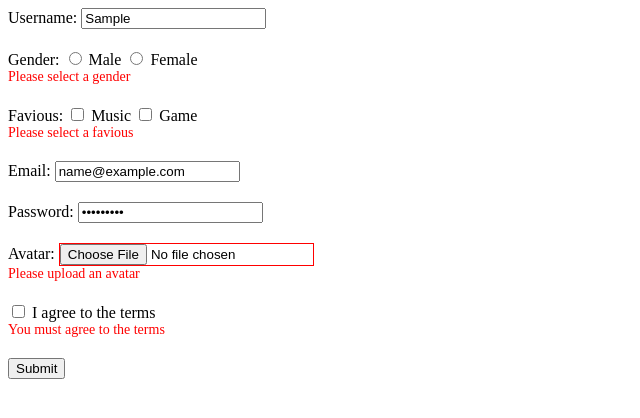
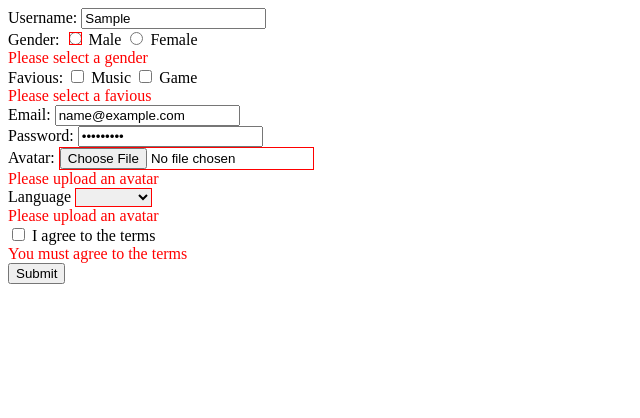
Before and after one commit to ongcaoboi/font_end_lib, a website: page test/validation.html in a window 1280 px wide. Both pictures are taken after typing "Sample", "name@example.com", "Sample123" into the empty fields and a click on the button "Submit". Shown: the whole page, without its empty margins (0-640 px from the left). Drawn offline with Linux system fonts and the light colour scheme.

Commit message:
add validate select-option

```diff
--- a/test/validation.html
+++ b/test/validation.html
@@ -12,46 +12,57 @@
 
 <body>
   <form id="myForm">
-    <div class="form-group">
+    <div class="fg-validate">
       <label for="username">Username:</label>
       <input type="text" name="username" id="username">
-      <div class="error-message"></div>
+      <div class="fg-error-mg-validate"></div>
     </div>
 
-    <div class="form-group">
+    <div class="fg-validate">
       <label>Gender:</label>
       <label><input type="radio" name="gender" value="male"> Male</label>
       <label><input type="radio" name="gender" value="female"> Female</label>
-      <div class="error-message"></div>
+      <div class="fg-error-mg-validate"></div>
     </div>
 
-    <div class="form-group">
+    <div class="fg-validate">
       <label>Favious:</label>
       <label><input type="checkbox" name="favious" value="music"> Music</label>
       <label><input type="checkbox" name="favious" value="game"> Game</label>
-      <div class="error-message"></div>
+      <div class="fg-error-mg-validate"></div>
     </div>
-    <div class="form-group">
+    <div class="fg-validate">
       <label for="email">Email:</label>
       <input type="email" name="email" id="email">
-      <div class="error-message"></div>
+      <div class="fg-error-mg-validate"></div>
     </div>
 
-    <div class="form-group">
+    <div class="fg-validate">
       <label for="password">Password:</label>
       <input type="password" name="password" id="password">
-      <div class="error-message"></div>
+      <div class="fg-error-mg-validate"></div>
     </div>
 
-    <div class="form-group">
+    <div class="fg-validate">
       <label for="avatar">Avatar:</label>
       <input type="file" name="avatar" id="avatar">
-      <div class="error-message"></div>
+      <div class="fg-error-mg-validate"></div>
     </div>
 
-    <div class="form-group">
+    <div class="fg-validate">
+      <label>Language</label>
+      <select name="language" id="language">
+        <option value=""></option>
+        <option value="vn">Viet Nam</option>
+        <option value="cn">Chine</option>
+        <option value="us">US</option>
+      </select>
+      <div class="fg-error-mg-validate"></div>
+    </div>
+
+    <div class="fg-validate">
       <label><input type="checkbox" name="terms" id="terms"> I agree to the terms</label>
-      <div class="error-message"></div>
+      <div class="fg-error-mg-validate"></div>
     </div>
 
     <button type="submit">Submit</button>
@@ -107,6 +118,13 @@
         type: 'file'
       },
       {
+        selector: '[name="language"]',
+        test: (value) => {
+          return value ? '' : 'Please upload an avatar';
+        },
+        type: 'select'
+      },
+      {
         selector: '[name="terms"]',
         test: (value) => {
           return value.length > 0 ? '' : 'You must agree to the terms';
--- a/validation/style.css
+++ b/validation/style.css
@@ -1,13 +1,18 @@
-.form-group {
-  margin-bottom: 20px;
+:root {
+  --text-danger: red;
 }
 
-.error-message {
-  color: red;
-  font-size: 14px;
+.fg-validate .fg-error-mg-validate {
+  color: var(--text-danger);
 }
 
-.invalid select,
-.invalid input {
-  border: 1px solid red;
+.fg-invalid-validate select,
+.fg-invalid-validate input {
+  border: 1px solid var(--text-danger) !important;
 }
+
+.fg-invalid-validate select:focus,
+.fg-invalid-validate input:focus {
+  border-color: var(--text-danger) !important;
+  box-shadow: inset 0 0 0 1px var(--text-danger) !important;
+}
--- a/validation/validation.js
+++ b/validation/validation.js
@@ -1,40 +1,39 @@
 function Validation(options) {
   let defaultOptions = {
-    errorSelector: '.error-message',
-    classError: 'invalid',
-    formGroupSelector: '.form-group'
+    errorSelector: '.fg-error-mg-validate',
+    classError: 'fg-invalid-validate',
+    formGroupSelector: '.fg-validate'
   }
 
   function getParentElement(element, selector) {
     while (element.parentElement) {
       if (element.parentElement.matches(selector)) {
-        return element.parentElement
+        return element.parentElement;
       }
-      element = element.parentElement
+      element = element.parentElement;
     }
   }
 
   function getErrorElement(element) {
-    let formGroupElement = getParentElement(element, options.formGroupSelector)
-    return formGroupElement.querySelector(options.errorSelector)
+    let formGroupElement = getParentElement(element, options.formGroupSelector);
+    return formGroupElement.querySelector(options.errorSelector);
   }
 
-  options = { ...defaultOptions, ...options }
-  let formValues = {}
+  options = { ...defaultOptions, ...options };
 
-  const formElement = document.querySelector(options.form)
-  const queryOne = formElement.querySelector.bind(formElement)
-  const queryAll = formElement.querySelectorAll.bind(formElement)
+  const formElement = document.querySelector(options.form);
+  const queryOne = formElement.querySelector.bind(formElement);
+  const queryAll = formElement.querySelectorAll.bind(formElement);
 
-  let selectorRules = {}
+  let selectorRules = {};
 
   function getValueFromControl(control) {
     if (control.type === 'checkbox') {
-      const array = []
-      const elements = queryAll(control.selector)
+      const array = [];
+      const elements = queryAll(control.selector);
       for (let i = 0; i < elements.length; i++) {
         if (elements[i].checked) {
-          array.push(elements[i].value)
+          array.push(elements[i].value);
         }
       }
       return {
@@ -43,11 +42,11 @@ function Validation(options) {
       }
 
     } else if (control.type === 'radio') {
-      const elements = queryAll(control.selector)
+      const elements = queryAll(control.selector);
       let value = null;
       for (let i = 0; i < elements.length; i++) {
         if (elements[i].checked) {
-          value = elements[i].value
+          value = elements[i].value;
         }
       }
       return {
@@ -55,15 +54,23 @@ function Validation(options) {
         value: value
       }
     } else if (control.type === 'file') {
-      const element = queryOne(control.selector)
+      const element = queryOne(control.selector);
       const value = element.files.length > 0 ? element.files : null;
       return {
         name: element.name,
         value: value
       }
+    } else if (control.type === 'select') {
+      const element = queryOne(control.selector);
+      console.log({element}, element.value);
+      const value = element.value;
+      return {
+        name: element.name,
+        value: value
+      }
     } else {
-      const element = queryOne(control.selector)
-      const value = element.value
+      const element = queryOne(control.selector);
+      const value = element.value;
       return {
         name: element.name,
         value: element.value
@@ -73,7 +80,7 @@ function Validation(options) {
 
   function regexValidator(value, regex, message) {
     if (typeof message === 'undefined') {
-      message = 'Invalid format'
+      message = 'Invalid format';
     }
     return regex.test(value) ? '' : message;
   }
@@ -81,7 +88,7 @@ function Validation(options) {
   function addEventBlur(inputElement, rule) {
     if (inputElement) {
       inputElement.onblur = () => {
-        validate(inputElement, rule)
+        validate(inputElement, rule);
       }
     }
   }
@@ -89,10 +96,10 @@ function Validation(options) {
   function addEventInput(inputElement) {
     if (inputElement) {
       inputElement.oninput = () => {
-        let formGroupElement = getParentElement(inputElement, options.formGroupSelector)
-        let errorElement = formGroupElement.querySelector(options.errorSelector)
-        errorElement.innerText = ''
-        formGroupElement.classList.remove(options.classError)
+        let formGroupElement = getParentElement(inputElement, options.formGroupSelector);
+        let errorElement = formGroupElement.querySelector(options.errorSelector);
+        errorElement.innerText = '';
+        formGroupElement.classList.remove(options.classError);
       }
     }
   }
@@ -106,31 +113,42 @@ function Validation(options) {
   }
 
   let validate = (inputElement, elem) => {
-    let formGroupElement = getParentElement(inputElement, options.formGroupSelector)
-    let errorElement = formGroupElement.querySelector(options.errorSelector)
-    let errorMessage = ''
-    let rules = selectorRules[elem.selector]
-    let valueElm = getValueFromControl(elem).value
+    let formGroupElement = getParentElement(inputElement, options.formGroupSelector);
+    let errorElement = formGroupElement.querySelector(options.errorSelector);
+    let errorMessage = '';
+    let rules = selectorRules[elem.selector];
+    let valueElm = getValueFromControl(elem).value;
 
     for (let i = 0; i < rules.length; i++) {
-      const rule = rules[i]
+      const rule = rules[i];
 
       if (rule.regex instanceof RegExp) {
-        errorMessage += regexValidator(valueElm, rule.regex, rule.message)
+        errorMessage += regexValidator(valueElm, rule.regex, rule.message);
       }
 
       if (errorMessage.length === 0 && typeof rule.test === 'function') {
-        errorMessage += rule.test(valueElm)
+        const result = rule.test(valueElm)
+        if (typeof result === 'string') {
+          errorMessage += result;
+        } else {
+          if (result === false) {
+            errorMessage += rule.message;
+          }
+        }
       }
     }
 
     if (errorMessage) {
-      errorElement.innerText = errorMessage
-      formGroupElement.classList.add(options.classError)
+      if (errorElement) {
+        errorElement.innerText = errorMessage;
+      }
+      formGroupElement.classList.add(options.classError);
       return false
     } else {
-      errorElement.innerText = ''
-      formGroupElement.classList.remove(options.classError)
+      if (errorElement) {
+        errorElement.innerText = '';
+      }
+      formGroupElement.classList.remove(options.classError);
       return true
     }
   }
@@ -140,18 +158,18 @@ function Validation(options) {
 
       ruleTest = {}
       if (rule.regex) {
-        ruleTest.regex = rule.regex
+        ruleTest.regex = rule.regex;
       }
       if (rule.test) {
-        ruleTest.test = rule.test
+        ruleTest.test = rule.test;
       }
       if (rule.message) {
-        ruleTest.message = rule.message
+        ruleTest.message = rule.message;
       }
       if (Array.isArray(selectorRules[rule.selector])) {
-        selectorRules[rule.selector].push(ruleTest)
+        selectorRules[rule.selector].push(ruleTest);
       } else {
-        selectorRules[rule.selector] = [ruleTest]
+        selectorRules[rule.selector] = [ruleTest];
       }
 
       switch (rule.type) {
@@ -159,39 +177,44 @@ function Validation(options) {
         case 'checkbox': {
           const elements = queryAll(rule.selector)
           for (let i = 0; i < elements.length; i++) {
-            addEventInput(elements[i])
-            addEventChange(elements[i], rule)
+            addEventInput(elements[i]);
+            addEventChange(elements[i], rule);
           }
           break
         }
         case 'file': {
           let inputElement = queryOne(rule.selector)
-          addEventInput(inputElement)
-          addEventChange(inputElement, rule)
+          addEventInput(inputElement);
+          addEventChange(inputElement, rule);
 
           break
         }
+        case 'select': {
+          let selectElement = queryOne(rule.selector);
+          addEventChange(selectElement, rule);
+          break;
+        }
         default: {
-          let inputElement = queryOne(rule.selector)
-          addEventBlur(inputElement, rule)
-          addEventInput(inputElement)
+          let inputElement = queryOne(rule.selector);
+          addEventBlur(inputElement, rule);
+          addEventInput(inputElement);
         }
       }
     })
 
     formElement.onsubmit = (e) => {
-      e.preventDefault()
+      e.preventDefault();
 
       let firstInvalidInput = null;
 
-      let isFormValid = true
+      let isFormValid = true;
 
       options.rules.forEach((rule) => {
-        let isValid = false
+        let isValid = false;
         switch (rule.type) {
           case 'radio':
           case 'checkbox': {
-            const elements = queryAll(rule.selector)
+            const elements = queryAll(rule.selector);
             for (let i = 0; i < elements.length; i++) {
               isValid = validate(elements[i], rule);
 
@@ -202,7 +225,7 @@ function Validation(options) {
             break
           }
           case 'file': {
-            let inputElement = queryOne(rule.selector)
+            let inputElement = queryOne(rule.selector);
             isValid = validate(inputElement, rule);
 
             if (!isValid && !firstInvalidInput) {
@@ -211,7 +234,7 @@ function Validation(options) {
             break
           }
           default: {
-            let inputElement = queryOne(rule.selector)
+            let inputElement = queryOne(rule.selector);
             isValid = validate(inputElement, rule);
 
             if (!isValid && !firstInvalidInput) {
@@ -220,7 +243,7 @@ function Validation(options) {
           }
         }
         if (!isValid) {
-          isFormValid = false
+          isFormValid = false;
         }
       })
 
@@ -230,14 +253,14 @@ function Validation(options) {
 
       if (isFormValid) {
         if (typeof (options.onSubmit) === 'function') {
-          const formValues = {}
+          const formValues = {};
           options.rules.forEach((rule) => {
-            const { name, value } = getValueFromControl(rule)
-            formValues[name] = value
+            const { name, value } = getValueFromControl(rule);
+            formValues[name] = value;
           })
-          return options.onSubmit(formValues)
+          return options.onSubmit(formValues);
         } else {
-          formElement.submit()
+          formElement.submit();
         }
       }
     }
```
